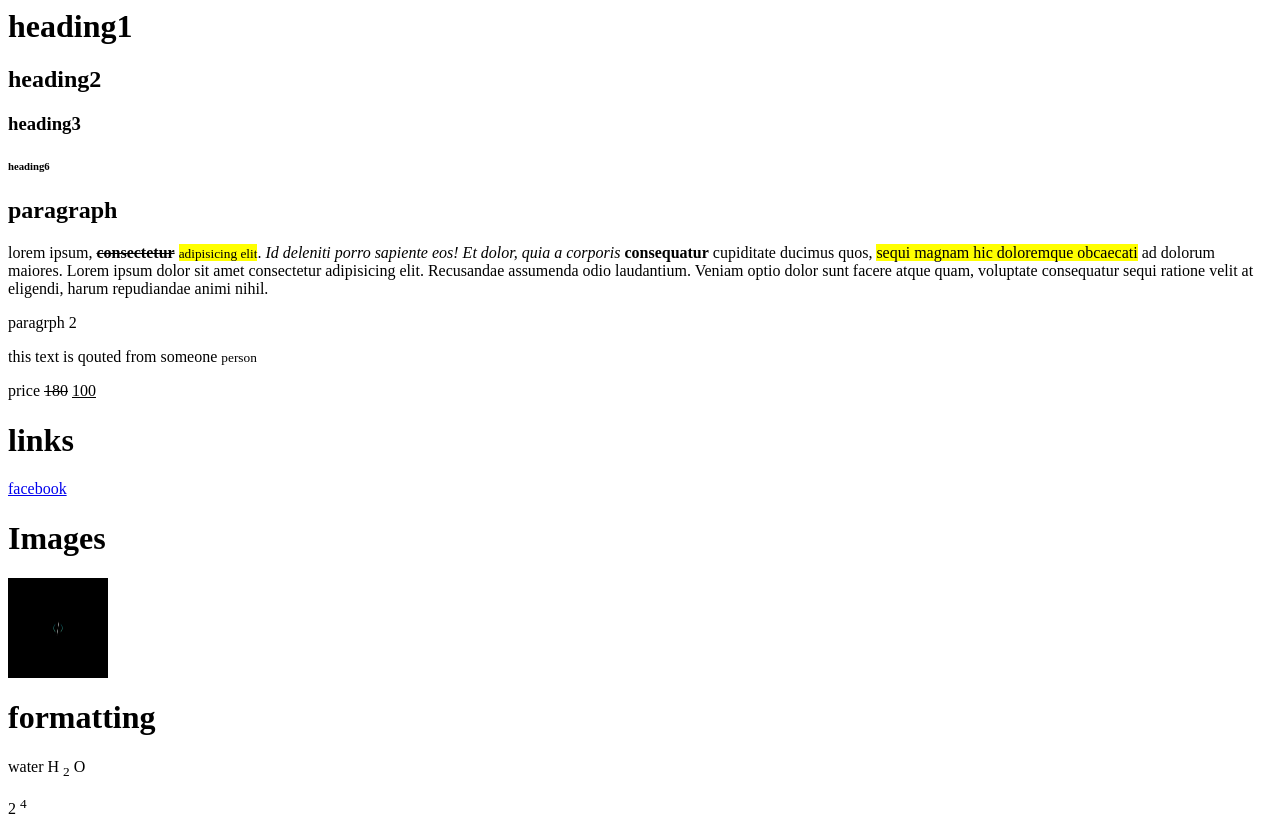
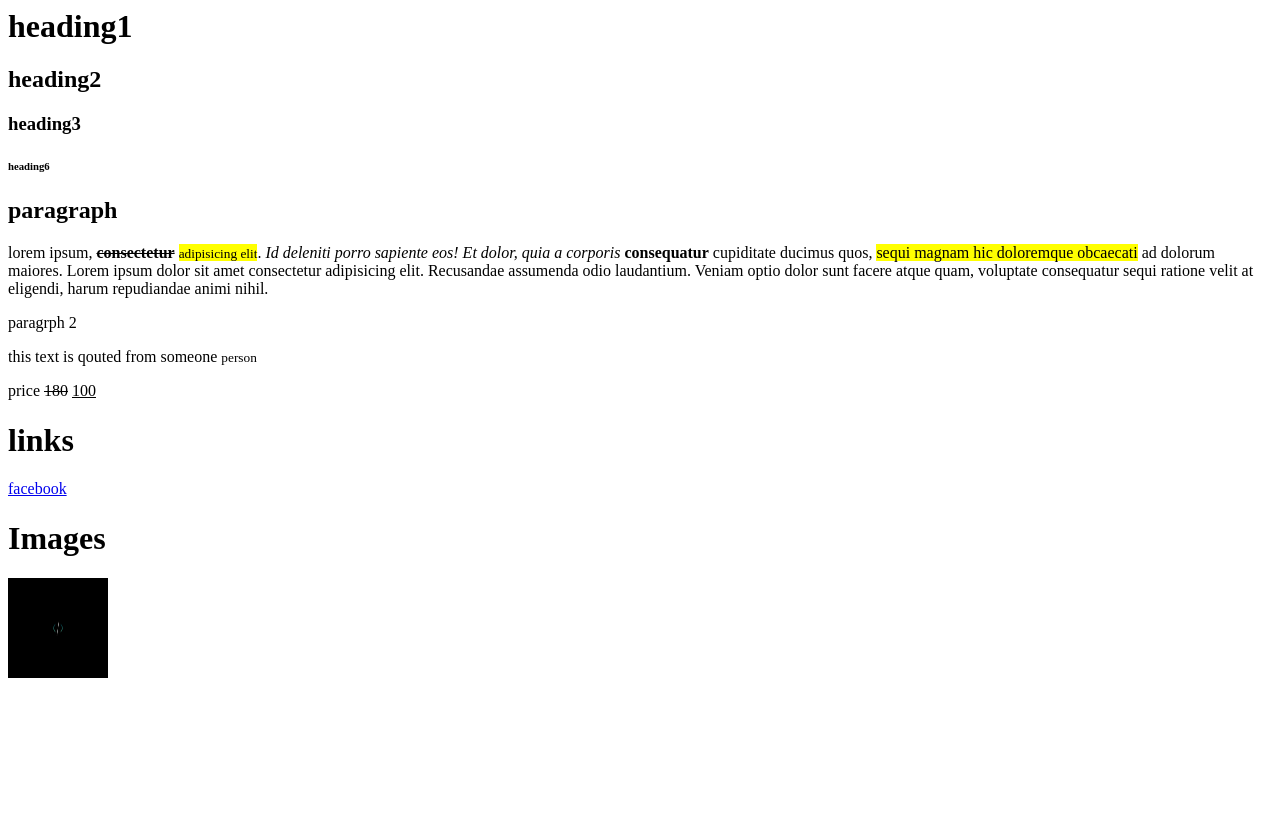
Before and after one commit to ft-umer/class1_1, a plain HTML site: page class1.html in a window 1280 px wide. After the commit the page ends 800 px from the top, so only its background shows below. Drawn offline with Linux system fonts and the light colour scheme.

Commit message:
removing some elements

```diff
--- a/class1.html
+++ b/class1.html
@@ -26,8 +26,6 @@
 
 <img width="100px" src="/img.png" alt="testing" height="100px" >
 
-<h1>formatting</h1>
-<p>water H <sub>2</sub> O</p>
-<p>2 <sup>4</sup></p>
+
 </body>
 </html>
```
Also changed, not shown: 1 other file.
